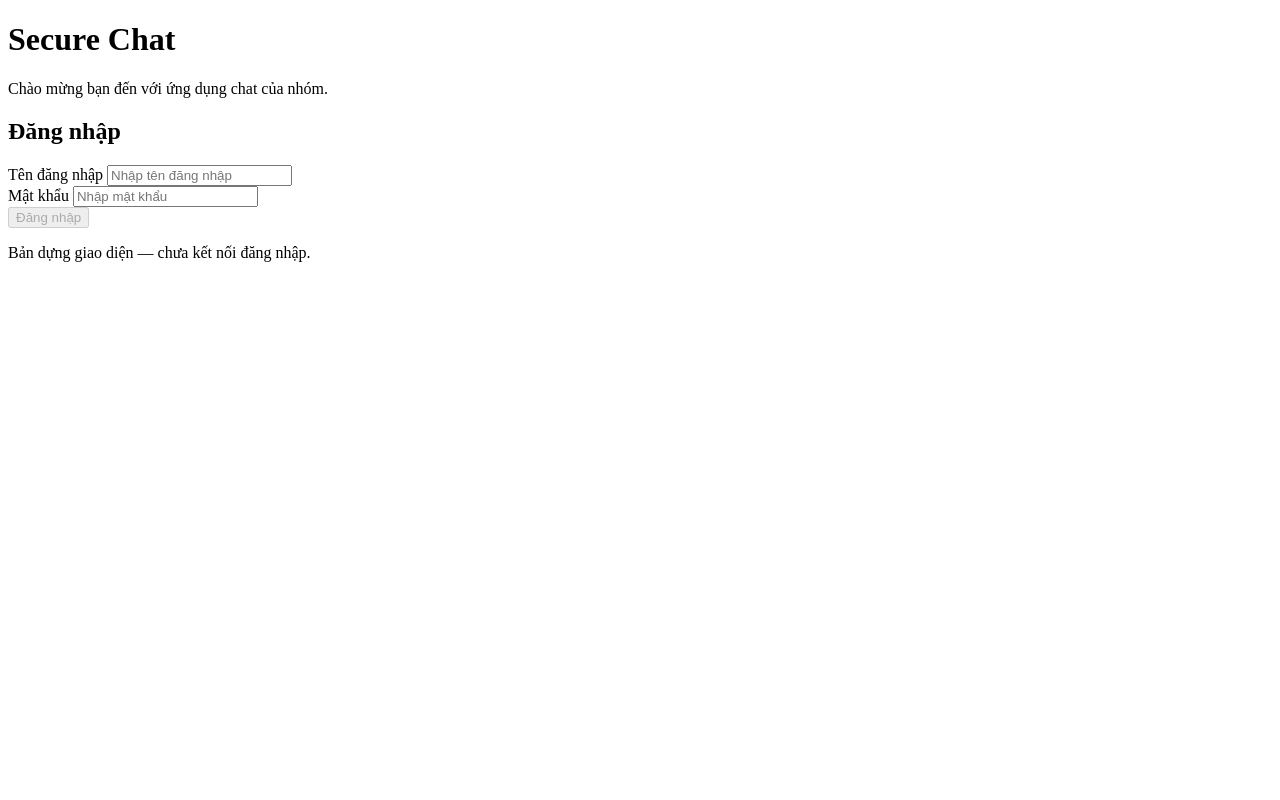
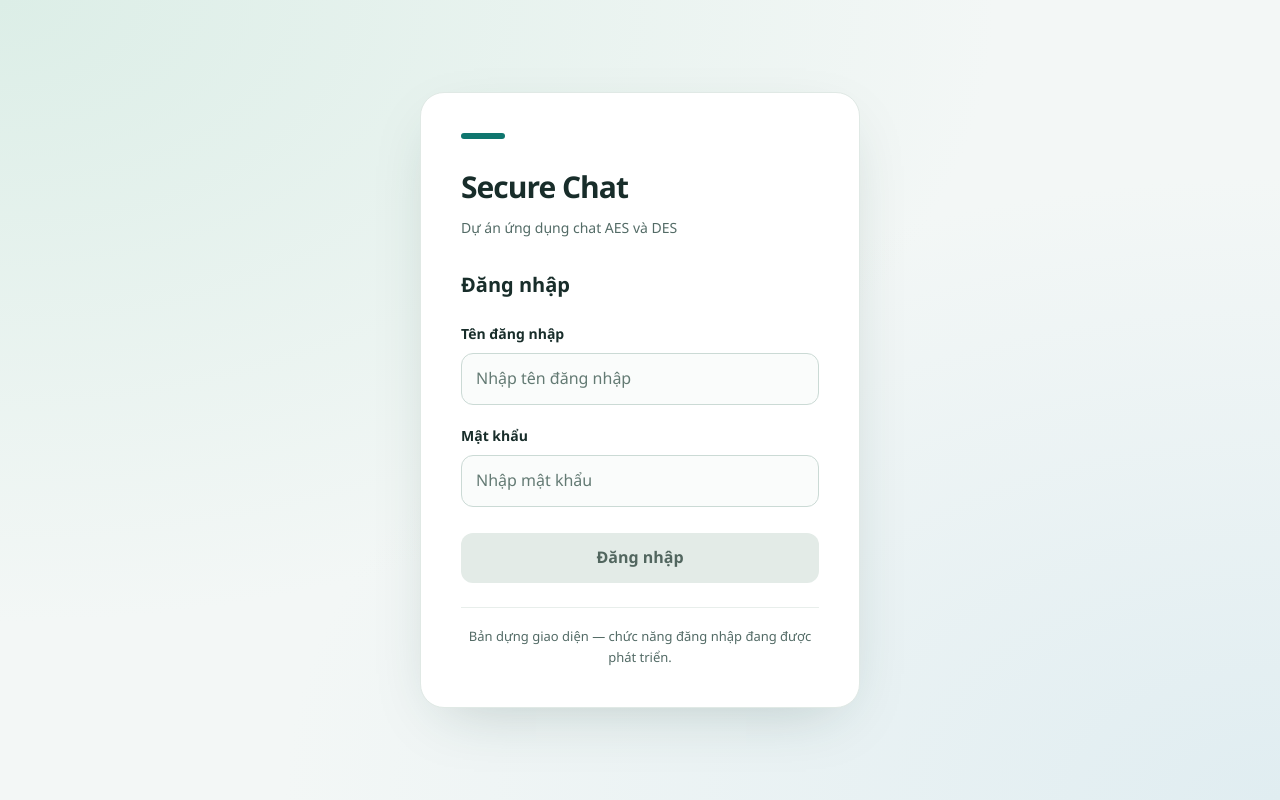
Before and after one commit to tranhiep0610/Secure_chat, a plain HTML site: page Frontend/index.html in a window 1280 px wide. Drawn offline with Linux system fonts and the light colour scheme.

Commit message:
feat: mo ta chi tiet cong viec da lam

```diff
--- a/Frontend/css/auth.css
+++ b/Frontend/css/auth.css
@@ -0,0 +1,155 @@
+/* Nền sáng, có sắc xanh nhẹ */
+body {
+    min-height: 100vh;
+    min-height: 100dvh;
+    display: grid;
+    place-items: center;
+    padding: 32px 20px;
+
+    background:
+        radial-gradient(
+            ellipse at top left,
+            #dceee7 0%,
+            transparent 55%
+        ),
+        radial-gradient(
+            ellipse at bottom right,
+            #e0edf1 0%,
+            transparent 55%
+        ),
+        var(--background);
+}
+
+/* Khung đăng nhập */
+.auth-card {
+    width: 100%;
+    max-width: 440px;
+    padding: 40px;
+    background: var(--surface);
+    border: 1px solid #e0e9e5;
+    border-radius: 24px;
+    box-shadow: 0 20px 60px -24px rgba(24, 65, 54, 0.25);
+}
+
+/* Dấu trang trí phía trên tên ứng dụng */
+.auth-card::before {
+    content: "";
+    display: block;
+    width: 44px;
+    height: 6px;
+    margin-bottom: 24px;
+    border-radius: 10px;
+    background: var(--primary);
+}
+
+h1 {
+    margin: 0;
+    font-size: 30px;
+    font-weight: 700;
+    letter-spacing: -1px;
+}
+
+.subtitle {
+    margin: 6px 0 30px;
+    color: var(--text-muted);
+    font-size: 14px;
+}
+
+h2 {
+    margin: 0 0 22px;
+    font-size: 20px;
+    font-weight: 600;
+}
+
+/* Nhãn và ô nhập */
+.form-group {
+    margin-bottom: 20px;
+}
+
+label {
+    display: block;
+    margin-bottom: 8px;
+    font-size: 14px;
+    font-weight: 600;
+}
+
+input {
+    display: block;
+    width: 100%;
+    min-height: 50px;
+    padding: 12px 14px;
+    color: var(--text);
+    background: #fafcfb;
+    border: 1px solid var(--border);
+    border-radius: 12px;
+}
+
+input::placeholder {
+    color: #637a73;
+}
+
+input:hover {
+    border-color: #8eaba1;
+}
+
+input:focus {
+    background: white;
+    border-color: var(--primary);
+    outline: 3px solid #c8e6dc;
+    outline-offset: 2px;
+}
+
+/* Nút chính */
+button {
+    width: 100%;
+    min-height: 50px;
+    margin-top: 6px;
+    padding: 12px 18px;
+    color: white;
+    background: var(--primary);
+    border: none;
+    border-radius: 12px;
+    font-weight: 600;
+    cursor: pointer;
+}
+
+button:hover:not(:disabled) {
+    background: var(--primary-hover);
+}
+
+button:focus-visible {
+    outline: 3px solid var(--primary);
+    outline-offset: 3px;
+}
+
+/* Chưa nối Backend nên nút vẫn bị khóa */
+button:disabled {
+    color: #52665f;
+    background: #e3ebe7;
+    cursor: not-allowed;
+}
+
+.notice {
+    margin: 24px 0 0;
+    padding-top: 18px;
+    border-top: 1px solid #e8eeeb;
+    color: var(--text-muted);
+    font-size: 13px;
+    text-align: center;
+}
+
+/* Thu gọn khoảng cách khi xem trên điện thoại */
+@media (max-width: 480px) {
+    body {
+        padding: 20px 16px;
+    }
+
+    .auth-card {
+        padding: 28px 24px;
+        border-radius: 20px;
+    }
+
+    h1 {
+        font-size: 27px;
+    }
+}
--- a/Frontend/css/style.css
+++ b/Frontend/css/style.css
@@ -0,0 +1,38 @@
+:root {
+    --background: #f3f7f6;
+    --surface: #ffffff;
+    --primary: #0f766e;
+    --primary-hover: #115e59;
+    --text: #182d2a;
+    --text-muted: #536b66;
+    --border: #cbdad5;
+}
+
+* {
+    box-sizing: border-box;
+}
+
+body {
+    margin: 0;
+    font-family: "Segoe UI", Arial, sans-serif;
+    font-size: 16px;
+    line-height: 1.6;
+    color: var(--text);
+    background: var(--background);
+}
+
+input,
+button {
+    font: inherit;
+}
+
+a {
+    color: var(--primary);
+    text-underline-offset: 4px;
+}
+
+button,
+a,
+input {
+    -webkit-tap-highlight-color: transparent;
+}
--- a/Frontend/index.html
+++ b/Frontend/index.html
@@ -3,18 +3,23 @@
 <head>
     <meta charset="UTF-8">
     <meta name="viewport" content="width=device-width, initial-scale=1.0">
+
     <title>Đăng nhập | Secure Chat</title>
+
+    <!-- Kết nối với hai tệp CSS -->
+    <link rel="stylesheet" href="./css/style.css">
+    <link rel="stylesheet" href="./css/auth.css">
 </head>
 
 <body>
-    <main class="login-container">
+    <main class="auth-card">
         <h1>Secure Chat</h1>
-        <p>Chào mừng bạn đến với ứng dụng chat của nhóm.</p>
+        <p class="subtitle">Dự án ứng dụng chat AES và DES</p>
 
         <h2>Đăng nhập</h2>
 
         <form>
-            <div>
+            <div class="form-group">
                 <label for="username">Tên đăng nhập</label>
                 <input
                     type="text"
@@ -26,7 +31,7 @@
                 >
             </div>
 
-            <div>
+            <div class="form-group">
                 <label for="password">Mật khẩu</label>
                 <input
                     type="password"
@@ -41,7 +46,9 @@
             <button type="button" disabled>Đăng nhập</button>
         </form>
 
-        <p>Bản dựng giao diện — chưa kết nối đăng nhập.</p>
+        <p class="notice">
+            Bản dựng giao diện — chức năng đăng nhập đang được phát triển.
+        </p>
     </main>
 </body>
 </html>
```
Also changed, not shown: Frontend/js/crypto/aes.js (+60 -0 lines), Frontend/js/crypto/key-manager.js (+29 -0 lines), tests/crypto/aes.test.js (added, +46 -0 lines).
